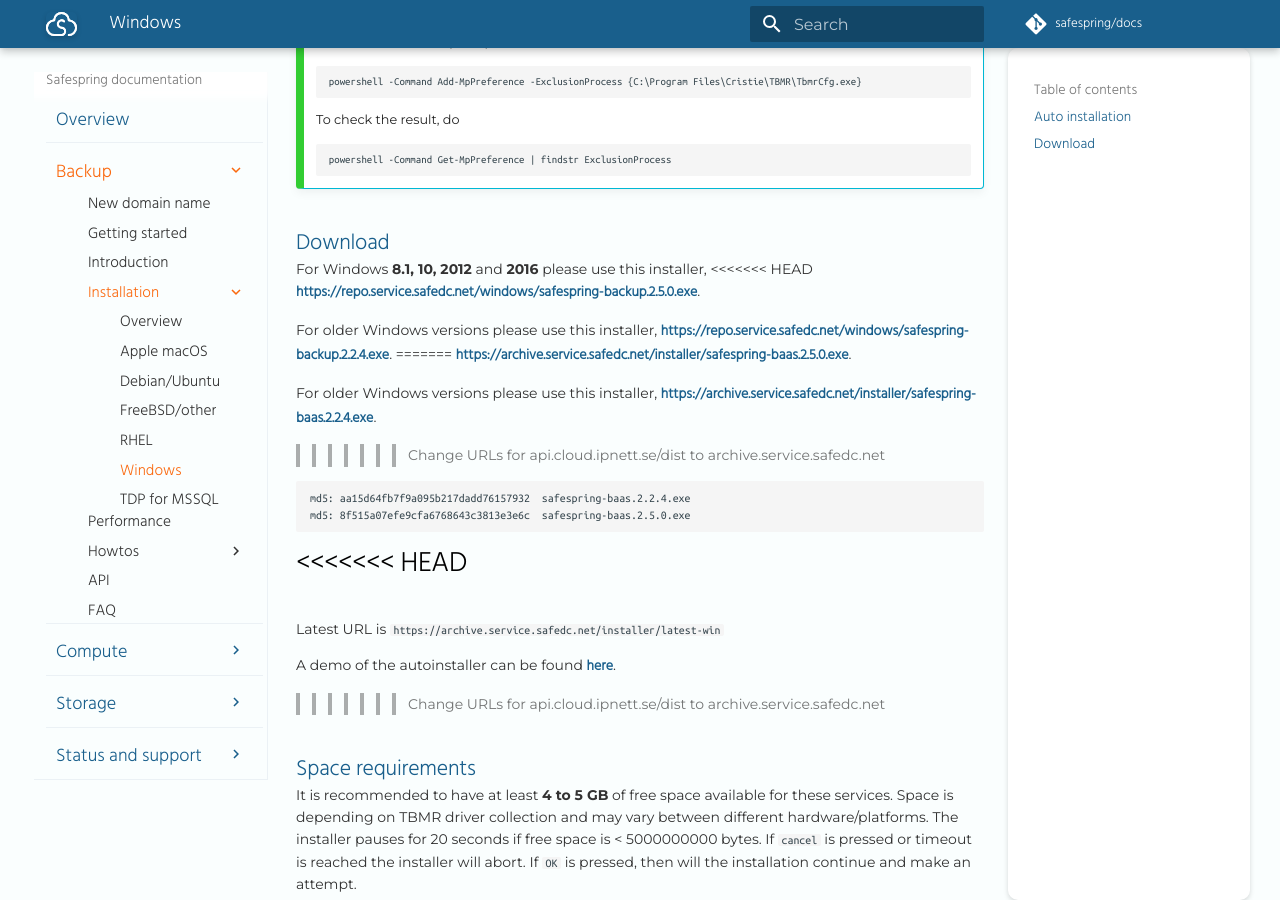
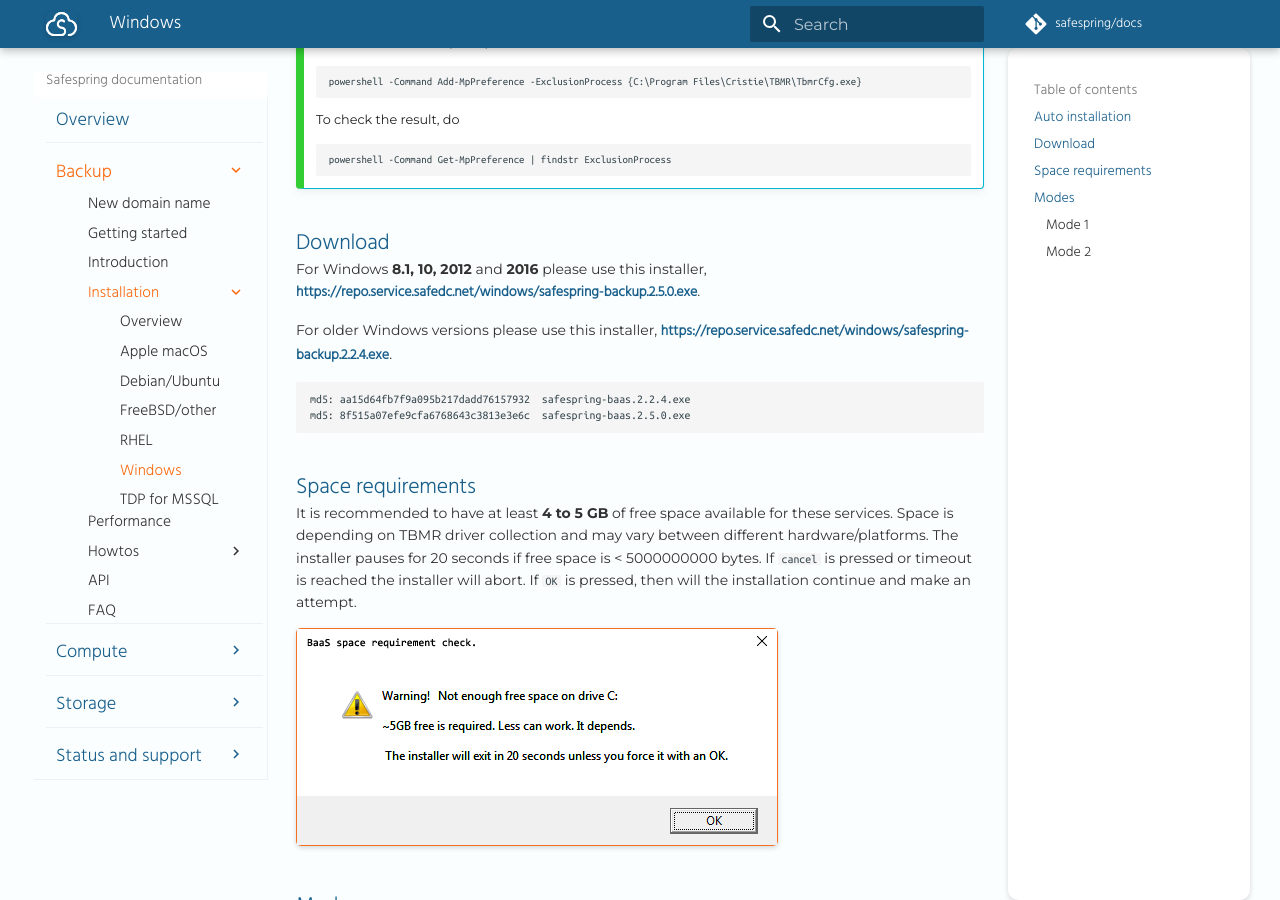
Before and after one commit to safespring/docs, an MkDocs documentation site: the page built from content/backup/install/windows.md, in a window 1280 px wide and 900 px high, scrolled down 1359 px. Built offline with MkDocs 1.6.1 and Material for MkDocs 9.7.7, drawn with Linux system fonts in a browser that asks for light colours; comment, search, counter and statistics services are not loaded; old or Windows-style settings are respelled for this version of MkDocs.

Commit message:
Fix stray merge conflict markers.

````diff
--- a/content/backup/install/windows.md
+++ b/content/backup/install/windows.md
@@ -37,30 +37,17 @@
 
 ## Download
 For Windows **8.1, 10, 2012** and **2016** please use this installer,
-<<<<<<< HEAD
 [https://repo.service.safedc.net/windows/safespring-backup.2.5.0.exe](https://repo.service.safedc.net/windows/safespring-backup.2.5.0.exe).
 
 For older Windows versions please use this installer,
 [https://repo.service.safedc.net/windows/safespring-backup.2.2.4.exe](https://repo.service.safedc.net/windows/safespring-backup.2.2.4.exe).
-=======
-[https://archive.service.safedc.net/installer/safespring-baas.2.5.0.exe](https://archive.service.safedc.net/installer/safespring-baas.2.5.0.exe).
 
-For older Windows versions please use this installer,
-[https://archive.service.safedc.net/installer/safespring-baas.2.2.4.exe](https://archive.service.safedc.net/installer/safespring-baas.2.2.4.exe).
->>>>>>> Change URLs for  api.cloud.ipnett.se/dist to archive.service.safedc.net
 
 ```
 md5: aa15d64fb7f9a095b217dadd76157932  safespring-baas.2.2.4.exe
 md5: 8f515a07efe9cfa6768643c3813e3e6c  safespring-baas.2.5.0.exe
 ```
 
-<<<<<<< HEAD
-=======
-Latest URL is `https://archive.service.safedc.net/installer/latest-win`
-
-A demo of the autoinstaller can be found [here](https://archive.service.safedc.net/media/IPnett-BaaS-Installation.avi).
-
->>>>>>> Change URLs for  api.cloud.ipnett.se/dist to archive.service.safedc.net
 ## Space requirements
 It is recommended to have at least **4 to 5 GB** of free space available for these services. Space is depending on TBMR driver collection and may vary between different hardware/platforms.
 The installer pauses for 20 seconds if free space is < 5000000000 bytes. If `cancel` is pressed or timeout is reached the installer will abort. If `OK` is pressed, then will the installation continue and make an attempt.
````
